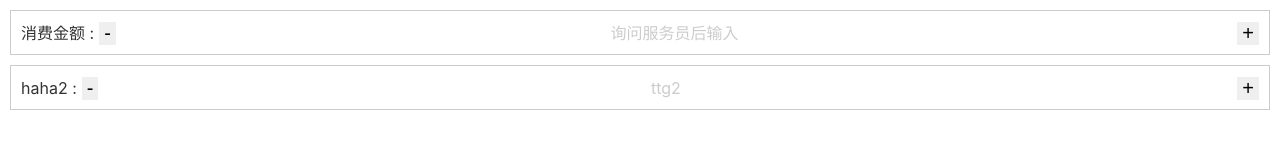
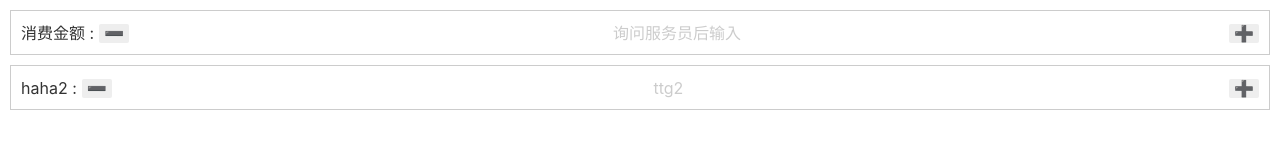
Before and after one commit to samhengon/decimal-numeric-keyboard, a Vue app: page / in a window 1280 px wide. Shown: the top 160 px of the page. Built offline with nearby package versions, Linux system fonts and the light colour scheme.

Commit message:
CSS style enhanced on the step button (+ and -)

```diff
--- a/src/decimal-numeric-keyboard/Keyboard.vue
+++ b/src/decimal-numeric-keyboard/Keyboard.vue
@@ -79,10 +79,10 @@
 </style>
 <template>
 	<transition name="slide">
-		<div class="keyboard animated" v-show="show" @touchstart.stop="fn">
+		<div class="keyboard animated" v-show="show" @touchstart.stop.prevent="fn">
 			<!-- 完成 按钮-->
 			<div class="done">
-				<p class="text" @touchstart="complete">完成</p>
+				<p class="text" @touchstart.prevent="complete">完成</p>
 			</div>
 			<!-- 键盘区域 -->
 			<div class="list">
--- a/src/decimal-numeric-keyboard/KeyboardInput.vue
+++ b/src/decimal-numeric-keyboard/KeyboardInput.vue
@@ -16,28 +16,31 @@
     color: #333;
   }
   .step-down {
+    display: flex;
     margin-left: 5px;
 
     button {
       display: flex;
       border: 0;
-      font-size: 20px;
-      padding-left: 5px;
-      padding-right: 5px;
-      align-content: center;
-      vertical-align: middle;
-      text-align: center;
+      background: #ffffff;
+      font-size: unset;
+      // align-items: center;
+      // vertical-align: middle;
+      // text-align: center;
 
       span {
-        // display: block;
-        // position: absolute;
-        // transition: 0.3s;
-        // background: #ffffff;
-        // border-radius: 2px;
+        display: flex;
+        background: #eeeeee;
+        border-radius: 2px;
         -webkit-font-smoothing: antialiased;
         width: 100%;
+        padding-left: 5px;
+        padding-right: 5px;
         align-items: center;
         align-content: center;
+      }
+      span::before {
+        content: "\2796";
       }
     }
   }
@@ -62,28 +65,31 @@
     }
   }
   .step-up {
+    display: flex;
     margin-left: auto;
 
     button {
       display: flex;
       border: 0;
-      font-size: 20px;
-      padding-left: 5px;
-      padding-right: 5px;
-      align-content: center;
-      vertical-align: middle;
+      background: #ffffff;
+      font-size: unset;
+      // align-items: center;
+      // vertical-align: middle;
       text-align: center;
 
       span {
-        // display: block;
-        // position: absolute;
-        // transition: 0.3s;
-        // background: #ffffff;
-        // border-radius: 2px;
+        display: flex;
+        background: #eeeeee;
+        border-radius: 2px;
         -webkit-font-smoothing: antialiased;
         width: 100%;
-        align-items: center;
-        align-content: center;
+        padding-left: 5px;
+        padding-right: 5px;
+        // align-items: center;
+        // align-content: center;
+      }
+      span::before {
+        content: "\2795";
       }
     }
   }
@@ -93,12 +99,12 @@
 <template>
 	<div class="keyboard">
 		<!-- 自定义输入框 -->
-		<div class="input-box" @touchstart.stop="focus">
+		<div class="input-box" @touchstart.stop.prevent="focus">
 			<!-- 左侧标签 -->
 			<p class="label">{{label}} : </p>
       <div class="step-down" v-if="showStepButton">
-        <button class="step-down-button" @touchstart.stop="stepdown">
-          <span class="step-down-button-span">-</span>
+        <button class="step-down-button" @touchstart.stop.prevent="stepdown">
+          <span class="step-down-button-span"></span>
         </button>
       </div>
 			<!-- 右侧内容 -->
@@ -114,8 +120,8 @@
 				<p class="cursor" :style="{visibility: cursor ? 'visible' : 'hidden'}"></p>
 			</div>
       <div class="step-up" v-if="showStepButton">
-        <button class="step-up-button" @touchstart.stop="stepup">
-          <span class="step-up-button-span">+</span>
+        <button class="step-up-button" @touchstart.stop.prevent="stepup">
+          <span class="step-up-button-span"></span>
         </button>
       </div>
 		</div>
```
Also changed, not shown: src/App.vue (+6 -2 lines).
